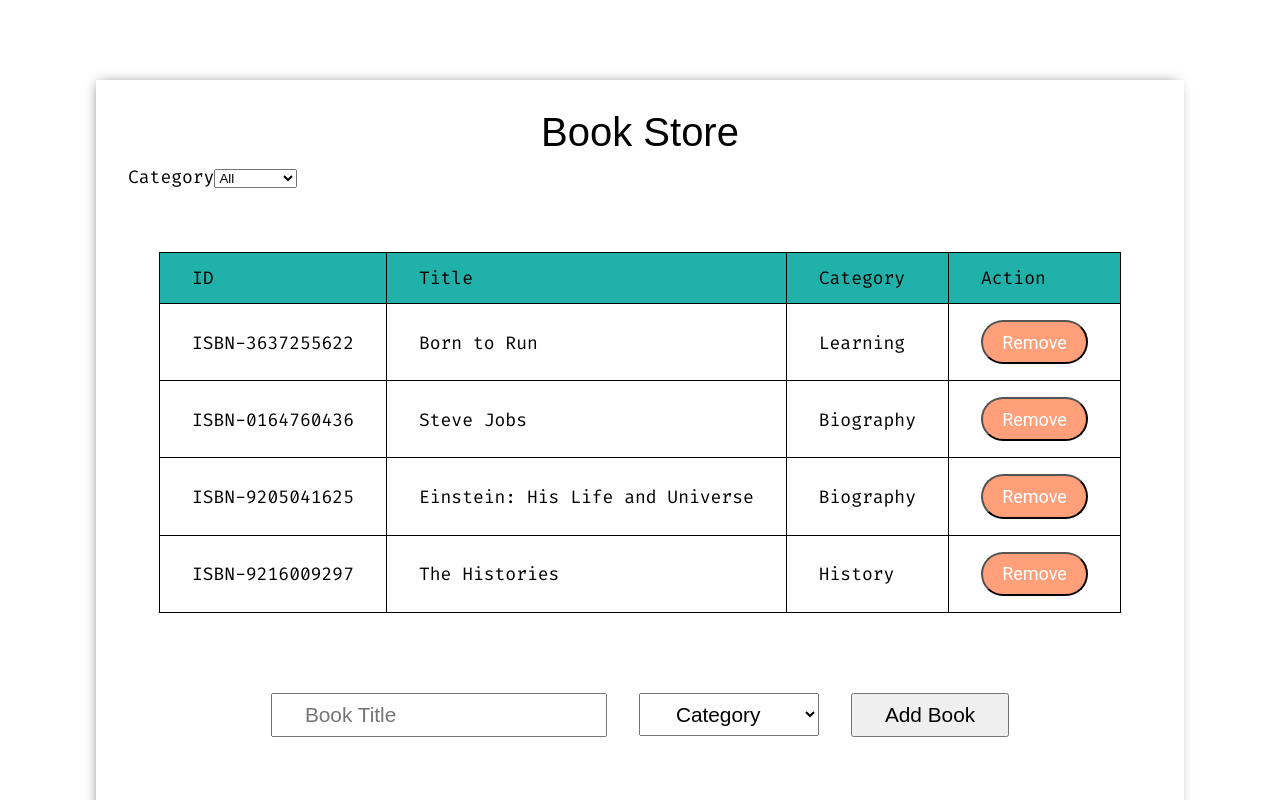
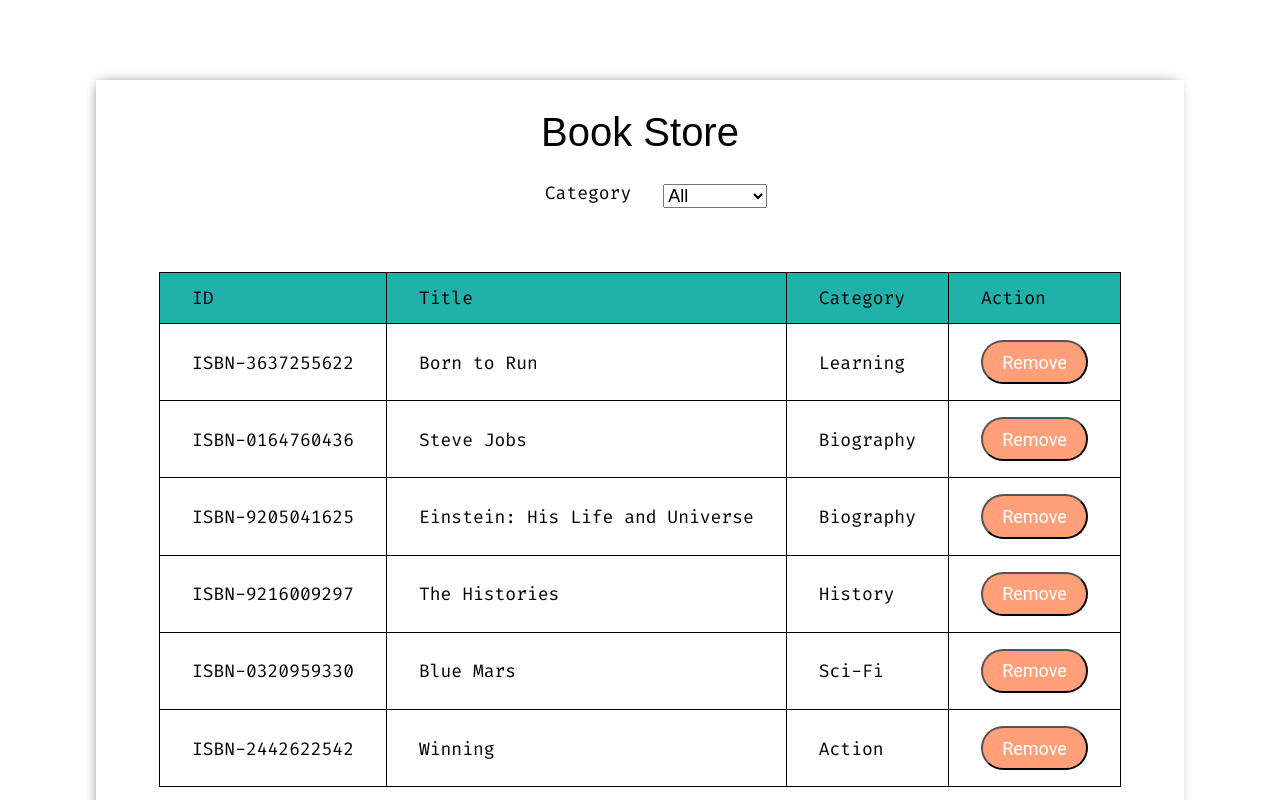
Before and after one commit to kelvin8773/bookstore, a React (Create React App) app: page / in a window 1280 px wide. Shown: the top 800 px of the page. Built offline with nearby package versions, Linux system fonts and the light colour scheme; a web font is replaced by a local one.

Commit message:
add more books and styles

```diff
--- a/src/assets/stylesheets/_custom.scss
+++ b/src/assets/stylesheets/_custom.scss
@@ -22,9 +22,14 @@
     input,
     select,
     button {
-      padding: 0.5rem 2rem;
-      font-size: 1.3rem;
+      font-size: inherit;
     }
+
+    input {
+      width: 40vw;
+      padding: 0.5rem;
+    }
+
   }
 
   #book-list {
@@ -45,4 +50,18 @@
     }
   }
 
+  #category-filter {
+    margin: 2rem auto;
+    display: flex;
+    justify-content: center;
+
+    #category-filter-label {
+      margin: 0 2rem;
+    }
+
+    #category-filter-menu {
+      font-size: inherit;
+    }
+  }
+
 }
--- a/src/containers/books_form.js
+++ b/src/containers/books_form.js
@@ -64,6 +64,7 @@ class BookForm extends React.Component {
             id="create-book-button"
             type="submit"
             onClick={this.handleSubmit}
+            className="button3"
           >
             Add Book
           </button>
--- a/src/index.js
+++ b/src/index.js
@@ -31,6 +31,16 @@ const initialState = {
       title: 'The Histories',
       category: 'History',
     },
+    {
+      id: makeID(),
+      title: 'Blue Mars',
+      category: 'Sci-Fi',
+    },
+    {
+      id: makeID(),
+      title: 'Winning',
+      category: 'Action',
+    },
 
   ],
 };
```
